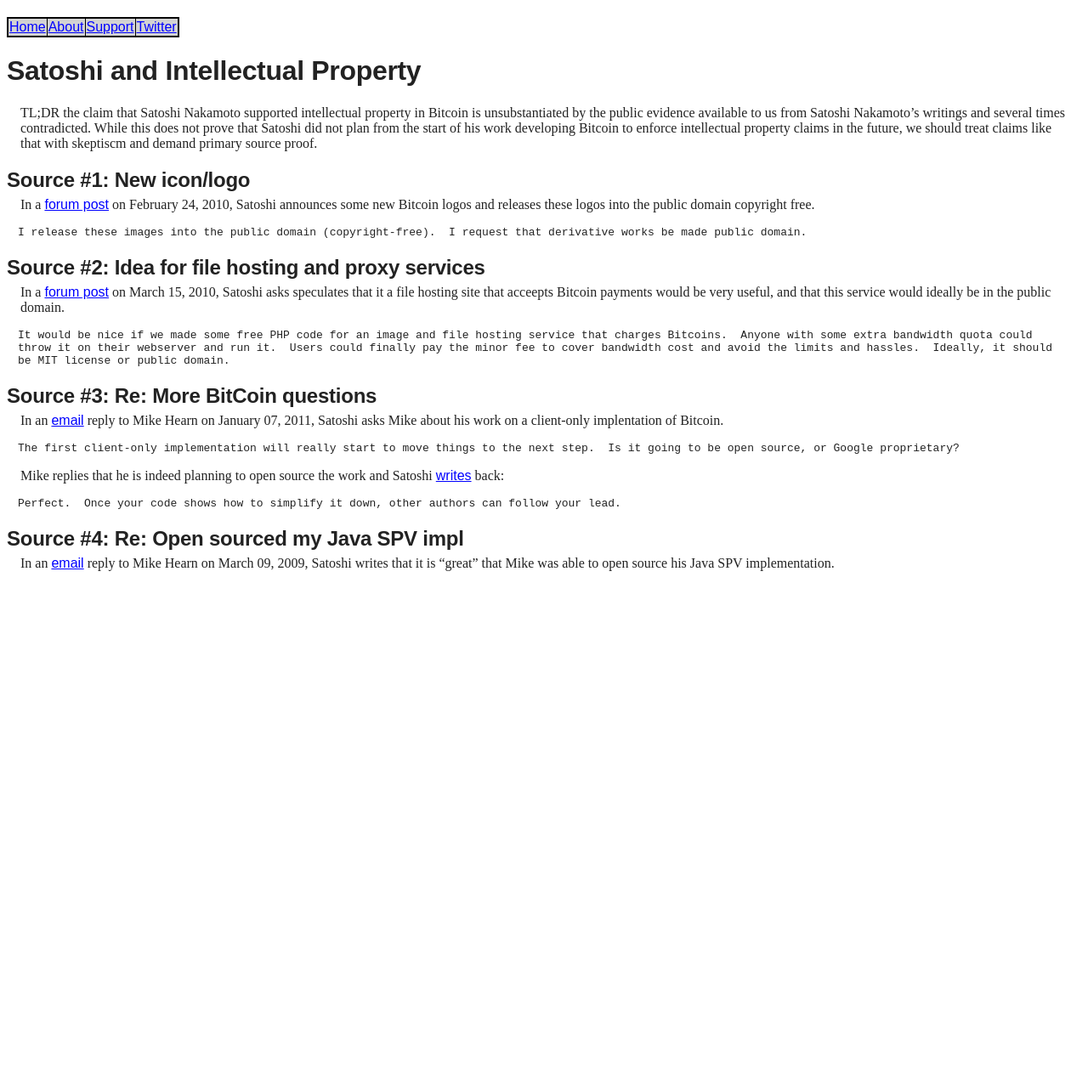
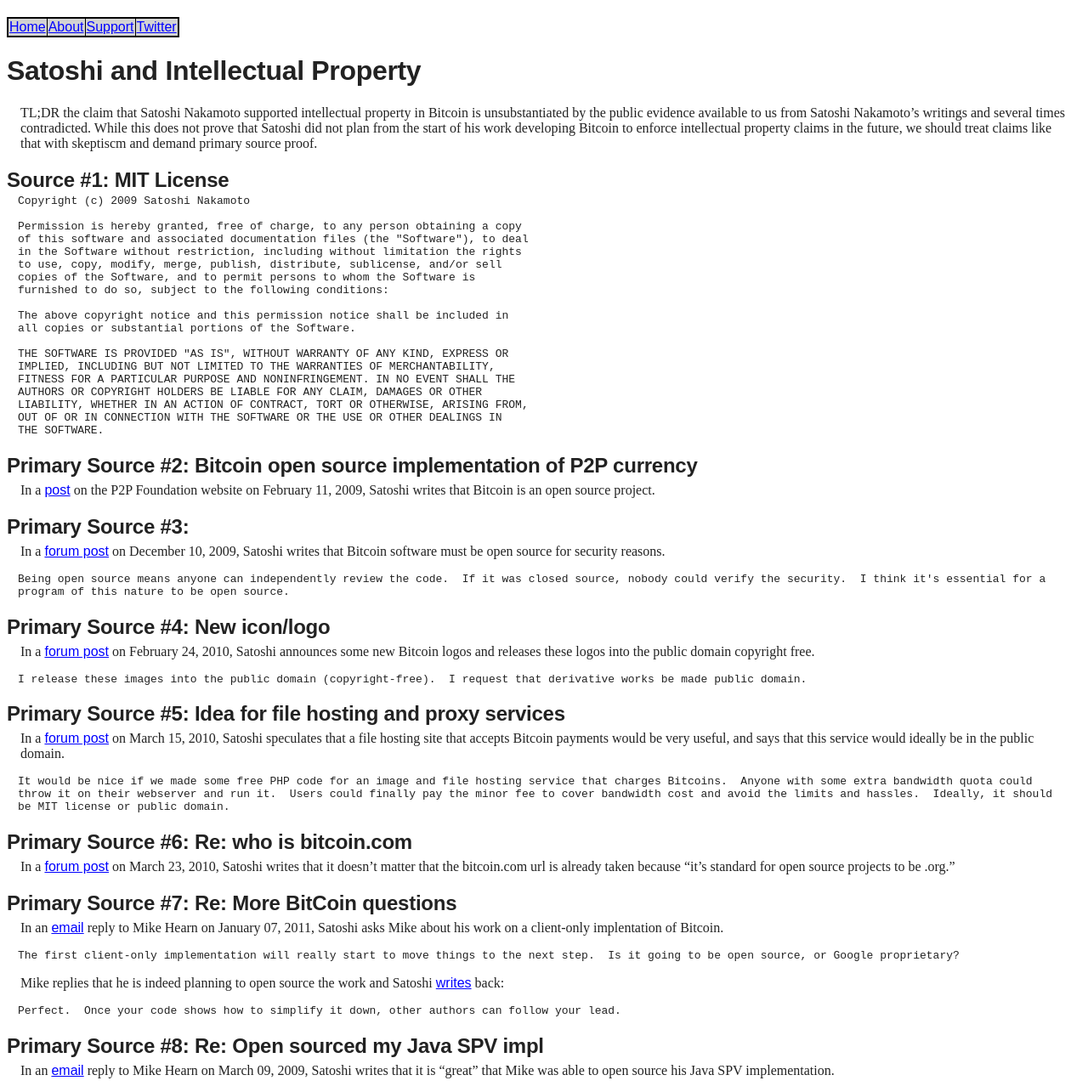
Before and after one commit to wakgill/deryk, a Jekyll site: the page built from _posts/2021-01-25-satoshi-ip.md, in a window 1280 px wide. Shown: the whole page at 85% size. Built offline with Jekyll 4.4.1, drawn with Linux system fonts in a browser that asks for light colours; before the commit the page ends 900 px from its top, so only the background shows below that.

Commit message:
Update 2021-01-25-satoshi-ip.md

````diff
--- a/_posts/2021-01-25-satoshi-ip.md
+++ b/_posts/2021-01-25-satoshi-ip.md
@@ -9,7 +9,45 @@
 TL;DR the claim that Satoshi Nakamoto supported intellectual property in Bitcoin is unsubstantiated by the public evidence
 available to us from Satoshi Nakamoto's writings and several times contradicted. While this does not prove that Satoshi did not plan from the start of his work developing Bitcoin to enforce intellectual property claims in the future, we should treat claims like that with skeptiscm and demand primary source proof.
 
-## Source #1: New icon/logo
+## Source #1: MIT License
+
+
+
+```
+Copyright (c) 2009 Satoshi Nakamoto
+
+Permission is hereby granted, free of charge, to any person obtaining a copy
+of this software and associated documentation files (the "Software"), to deal
+in the Software without restriction, including without limitation the rights
+to use, copy, modify, merge, publish, distribute, sublicense, and/or sell
+copies of the Software, and to permit persons to whom the Software is
+furnished to do so, subject to the following conditions:
+
+The above copyright notice and this permission notice shall be included in
+all copies or substantial portions of the Software.
+
+THE SOFTWARE IS PROVIDED "AS IS", WITHOUT WARRANTY OF ANY KIND, EXPRESS OR
+IMPLIED, INCLUDING BUT NOT LIMITED TO THE WARRANTIES OF MERCHANTABILITY,
+FITNESS FOR A PARTICULAR PURPOSE AND NONINFRINGEMENT. IN NO EVENT SHALL THE
+AUTHORS OR COPYRIGHT HOLDERS BE LIABLE FOR ANY CLAIM, DAMAGES OR OTHER
+LIABILITY, WHETHER IN AN ACTION OF CONTRACT, TORT OR OTHERWISE, ARISING FROM,
+OUT OF OR IN CONNECTION WITH THE SOFTWARE OR THE USE OR OTHER DEALINGS IN
+THE SOFTWARE.
+```
+
+## Primary Source #2: Bitcoin open source implementation of P2P currency
+
+In a [post](https://wakgill.github.io/bitcoin-archive/docs/forum/p2p-foundation/1/#selection-23.109-23.176) on the P2P Foundation website on February 11, 2009, Satoshi writes that Bitcoin is an open source project.
+
+## Primary Source #3:
+
+In a [forum post](https://wakgill.github.io/bitcoin-archive/docs/forum/bitcoin-forum/13/#selection-23.1421-23.1619) on December 10, 2009, Satoshi writes that Bitcoin software must be open source for security reasons.
+
+```
+Being open source means anyone can independently review the code.  If it was closed source, nobody could verify the security.  I think it's essential for a program of this nature to be open source.
+```
+
+## Primary Source #4: New icon/logo
 
 In a [forum post](https://wakgill.github.io/bitcoin-archive/docs/forum/bitcoin-forum/71/#selection-23.527-23.647) on February 24, 2010, Satoshi announces some new Bitcoin logos and releases these logos into the public domain copyright free.
 
@@ -17,15 +55,20 @@
 I release these images into the public domain (copyright-free).  I request that derivative works be made public domain.
 ```
 
-## Source #2: Idea for file hosting and proxy services
+## Primary Source #5: Idea for file hosting and proxy services
 
-In a [forum post](https://wakgill.github.io/bitcoin-archive/docs/forum/bitcoin-forum/87/#selection-23.794-23.1137) on March 15, 2010, Satoshi asks speculates that it a file hosting site that acceepts Bitcoin payments would be very useful, and that this service would ideally be in the public domain.
+In a [forum post](https://wakgill.github.io/bitcoin-archive/docs/forum/bitcoin-forum/87/#selection-23.794-23.1137) on March 15, 2010, Satoshi speculates that a file hosting site that accepts Bitcoin payments would be very useful, and says that this service would ideally be in the public domain.
 
 ```
 It would be nice if we made some free PHP code for an image and file hosting service that charges Bitcoins.  Anyone with some extra bandwidth quota could throw it on their webserver and run it.  Users could finally pay the minor fee to cover bandwidth cost and avoid the limits and hassles.  Ideally, it should be MIT license or public domain.
 ```
 
-## Source #3: Re: More BitCoin questions
+## Primary Source #6: Re: who is bitcoin.com
+
+In a [forum post](https://wakgill.github.io/bitcoin-archive/docs/forum/bitcoin-forum/90/#selection-23.287-23.337) on March 23, 2010, Satoshi writes that it doesn't matter that the bitcoin.com url is already taken because "it's standard for open source projects to be .org."
+
+
+## Primary Source #7: Re: More BitCoin questions
 
 In an [email](https://wakgill.github.io/bitcoin-archive/docs/emails/mike-hearn/10/#selection-27.423-2.8) reply to Mike Hearn on January 07, 2011, Satoshi asks Mike about his work on a client-only implentation of Bitcoin.
 
@@ -39,6 +82,6 @@
 Perfect.  Once your code shows how to simplify it down, other authors can follow your lead.
 ```
 
-## Source #4: Re: Open sourced my Java SPV impl
+## Primary Source #8: Re: Open sourced my Java SPV impl
 
 In an [email](https://wakgill.github.io/bitcoin-archive/docs/emails/mike-hearn/13/#selection-27.691-27.835) reply to Mike Hearn on March 09, 2009, Satoshi writes that it is "great" that Mike was able to open source his Java SPV implementation.
````
